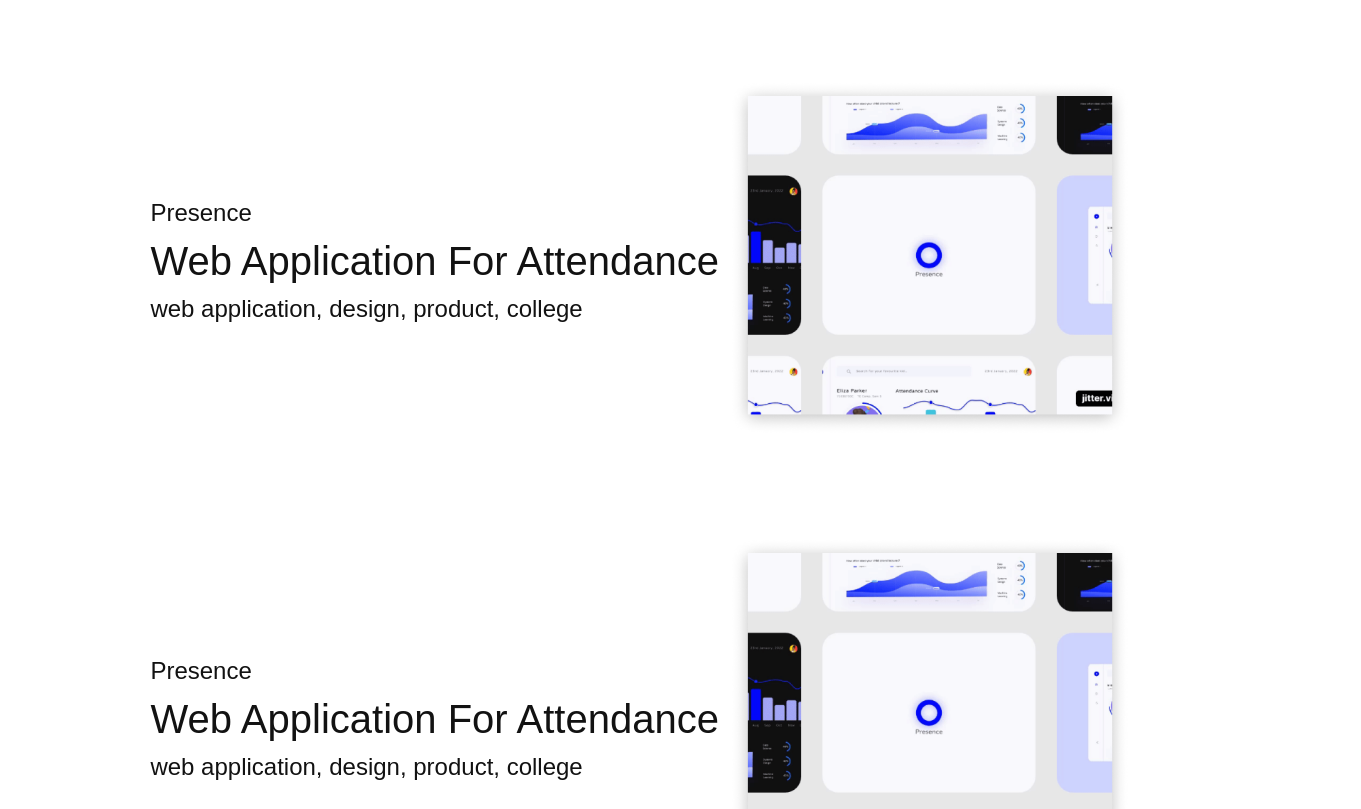
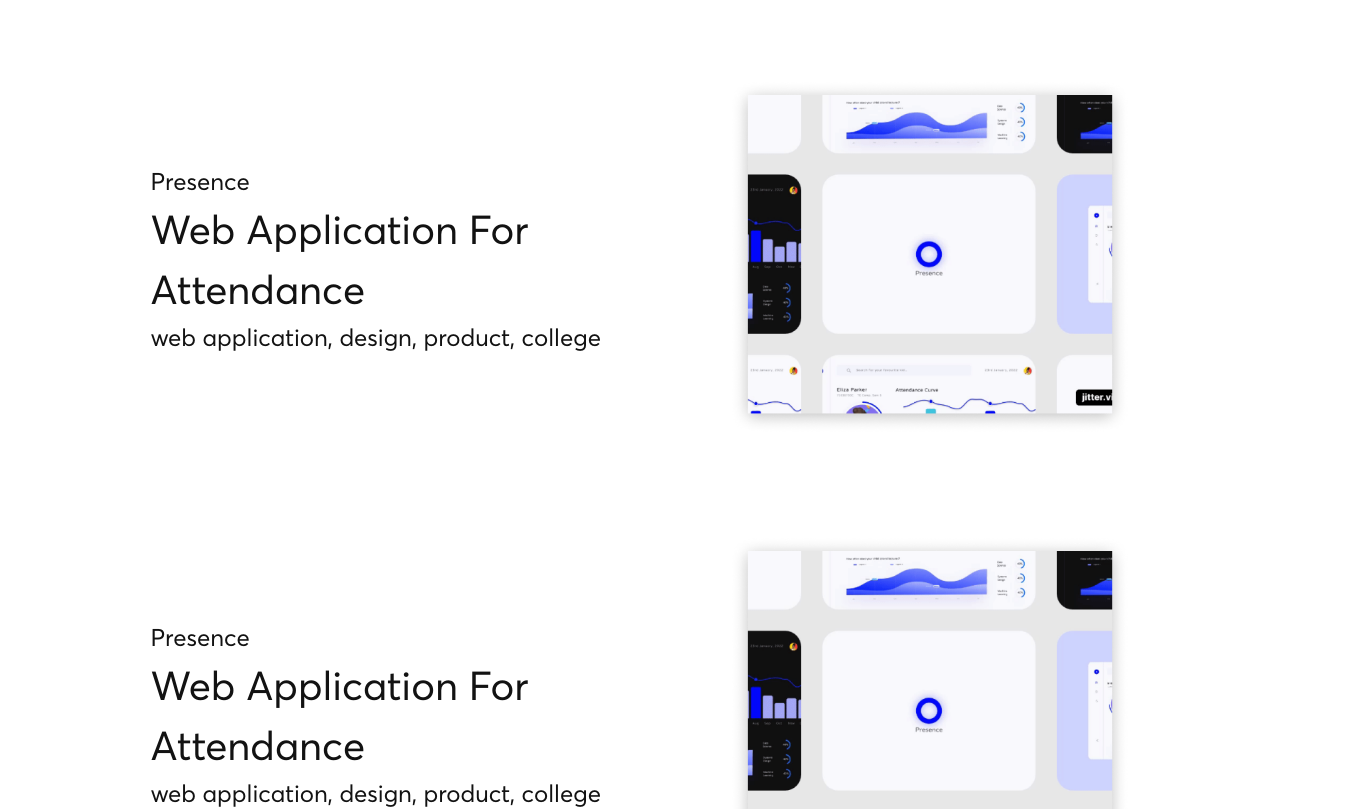
Before and after one commit to The-Royal-Flush/trf-2, a React (Create React App) app: page / in a window 1280 px wide. Shown: the part 1245-2054 px from the top of the page, 1361 px wide, since content can reach past the window. Built offline with nearby package versions, Linux system fonts and the light colour scheme; a web font is replaced by a local one.

Commit message:
font added

```diff
--- a/src/App.css
+++ b/src/App.css
@@ -1,10 +1,13 @@
 @import url('https://fonts.googleapis.com/css2?family=NTR&display=swap');
-
+@font-face {
+    font-family: 'Averta';
+    src: local('Averta'), url(./fonts/Averta.otf) format('woff');
+  }
 *{
     margin: 0;
     padding: 0;
     box-sizing: border-box;
-    font-family: 'NTR', sans-serif;
+    font-family: 'Averta', sans-serif;
     line-height: 1.5;
 }
 :root{
@@ -53,9 +56,12 @@ body{
 }
 .heroTitle{
     font-size: 3rem;
-    font-weight: 500;
+    /* font-weight: 500; */
     color: var(--text-color);
 
+}
+.heroTitle h6{
+    font-size: 16px;
 }
 .heroHeading{
     display: flex;
```
Also changed, not shown: src/fonts/Averta.otf (added).
